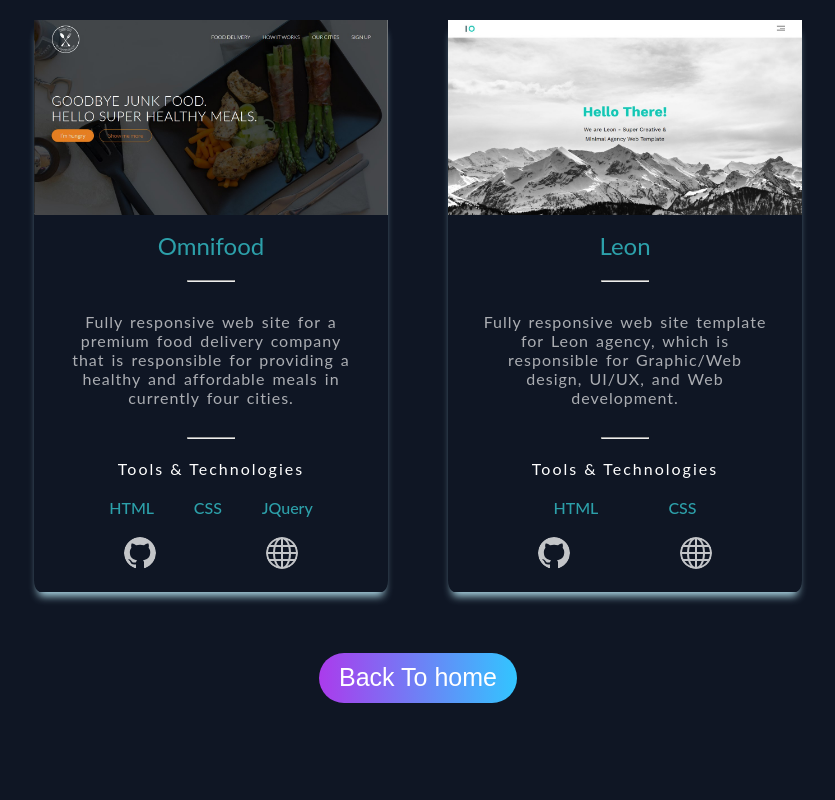
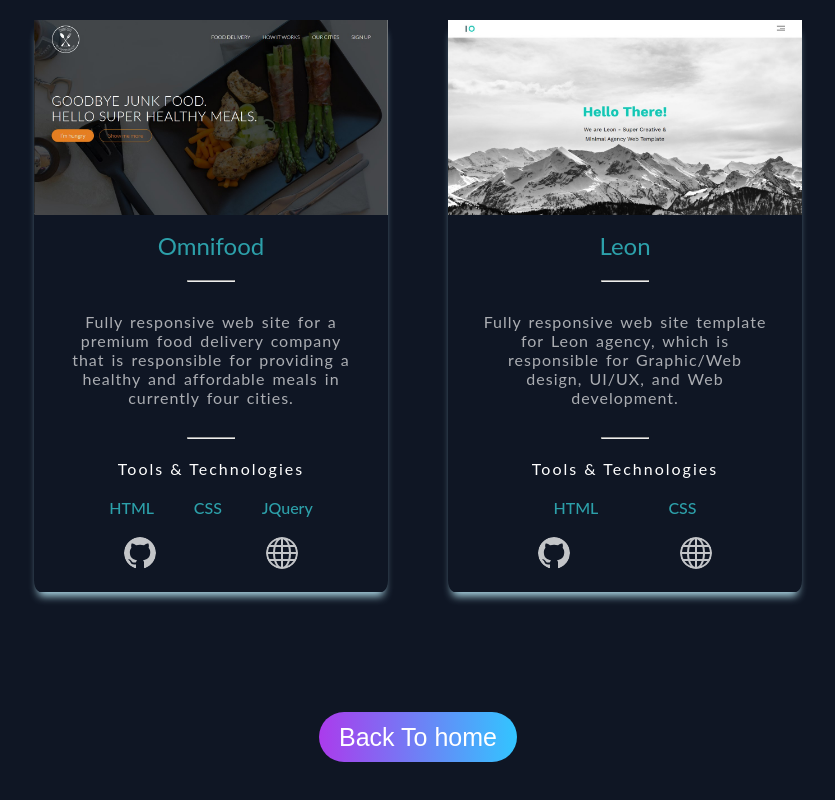
Before and after one commit to eslamsobhy/portfolio-app, a React (Create React App) app: page /projects in a window 1280 px wide. Shown: the part 939-1739 px from the top of the page, without its empty margins (222-1057 px from the left). Built offline with nearby package versions, Linux system fonts and the light colour scheme.

Commit message:
edited the projects-section home button

```diff
--- a/src/components/Projects/Projects.js
+++ b/src/components/Projects/Projects.js
@@ -13,7 +13,7 @@ import { BsGithub, BsGlobe } from "react-icons/bs";
 const Projects = () => {
   return (
     <section className="projects">
-      <div className="section-container section-container-rel">
+      <div className="section-container">
         <div className="section-title">Projects</div>
         <article className="projects-container">
           {projects.map((project) => {
@@ -48,9 +48,11 @@ const Projects = () => {
             );
           })}
         </article>
-        <button className="main-btn section-btn">
-          <Link to="/">Back To home</Link>
-        </button>
+        <div className="sec-btn">
+          <button className="main-btn">
+            <Link to="/">Back To home</Link>
+          </button>
+        </div>
       </div>
     </section>
   );
--- a/src/components/Projects/projects.css
+++ b/src/components/Projects/projects.css
@@ -1,10 +1,5 @@
 .section-title {
   font-size: 4rem;
-}
-
-.section-container-rel {
-  position: relative;
-  margin-bottom: 10rem;
 }
 
 .projects-container {
```
